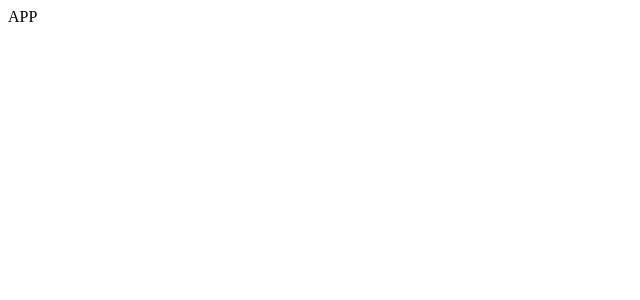
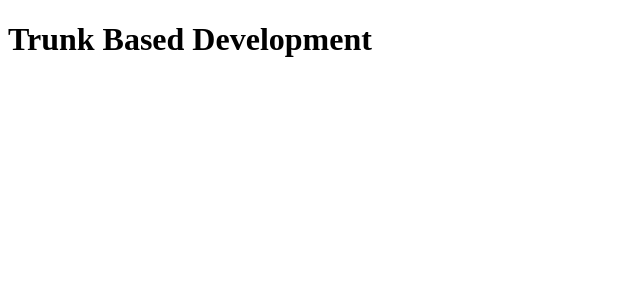
Before and after one commit to diegomarcelino92/trunk-based-development, a React app: page / in a window 1280 px wide. Shown: the top 300 px of the page, without its empty margins (0-640 px from the left). Built offline with nearby package versions, Linux system fonts and the light colour scheme.

Commit message:
feat: remove app2

```diff
--- a/src/app.tsx
+++ b/src/app.tsx
@@ -1,3 +1,7 @@
 import React from 'react'
 
-export const App: React.FC = () => <div>APP</div>
+export const App: React.FC = () => (
+  <div>
+    <h1>Trunk Based Development</h1>
+  </div>
+)
--- a/src/app2.tsx
+++ /dev/null
@@ -1,3 +0,0 @@
-import React from 'react'
-
-export const App2: React.FC = () => <div>APP - 2</div>
```
